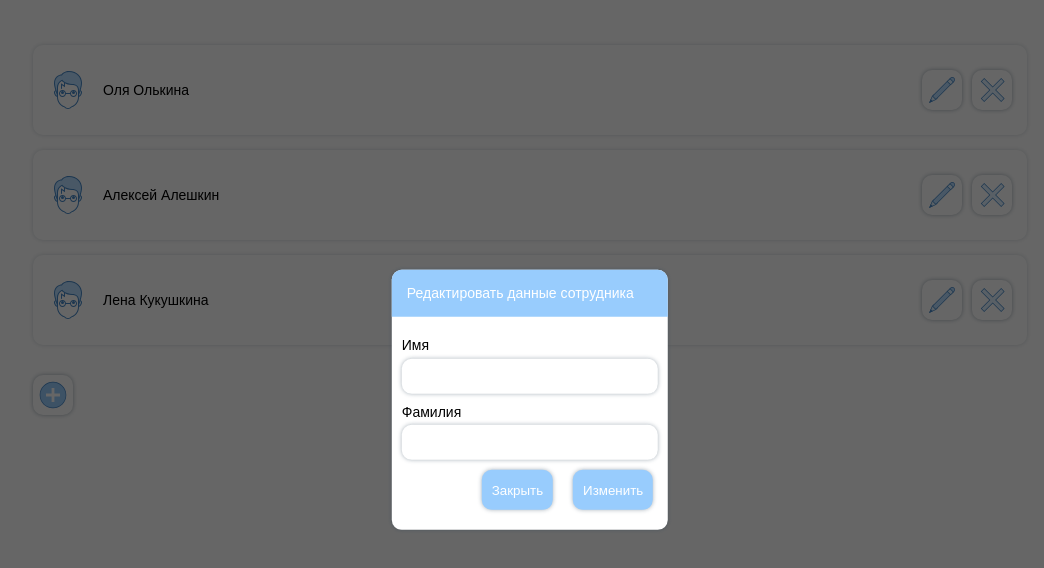
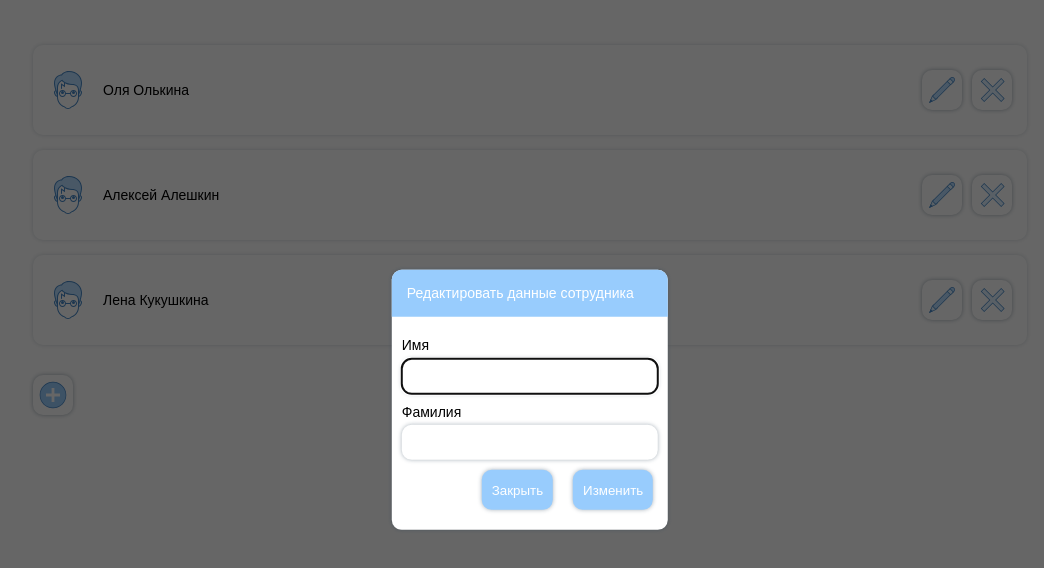
Before and after one commit to morwen27/coworker-vue, a Vue app: page / in a window 1280 px wide. Both pictures are taken after a click on the button 1052 px from the left and 90 px from the top of the page. Shown: the top 568 px of the page, without its empty margins (110-1154 px from the left). Built offline with nearby package versions, Linux system fonts and the light colour scheme; data requests are answered from the project's data file.

Commit message:
added focus directives; WIP: events for modal

```diff
--- a/src/components/ModalWindow.vue
+++ b/src/components/ModalWindow.vue
@@ -8,20 +8,35 @@
           <form ref="modal">
             <label for="firstName">
               <span class="label__title">Имя</span>
-              <input type="text" id="firstName" />
+              <input
+                v-model.trim="person.firstName"
+                v-focus
+                type="text"
+                id="firstName"
+              />
             </label>
             <label for="lastName">
               <span class="label__title">Фамилия</span>
-              <input type="text" id="lastName" />
+              <input v-model.trim="person.lastName" type="text" id="lastName" />
             </label>
           </form>
         </template>
+
         <template v-else-if="actionName === 'remove'">
           <p class="modal__warn">Вы уверены, что хотите удалить сотрудника?</p>
         </template>
+
         <div class="button-wrapper">
-          <base-button :typeAction="'close'" :isModal="true"></base-button>
-          <base-button :typeAction="actionName" :isModal="true"></base-button>
+          <base-button
+            :typeAction="'close'"
+            :isModal="true"
+            @click="closeModal"
+          ></base-button>
+          <base-button
+            :typeAction="actionName"
+            :isModal="true"
+            @click="submitData"
+          ></base-button>
         </div>
       </div>
     </div>
@@ -29,10 +44,11 @@
 </template>
 
 <script lang="ts">
-import { Component, Prop, Vue } from "vue-property-decorator";
+import { Component, Emit, Prop, Vue } from "vue-property-decorator";
 import BaseButton from "@/components/BaseButton.vue";
 import ModalType from "@/models/modal-type";
 import { ButtonActions } from "@/models/button-actions";
+import { Person } from "@/models/person";
 
 const modalTypes: ModalType[] = [
   {
@@ -58,9 +74,32 @@ export default class ModalWindow extends Vue {
   @Prop() show!: boolean;
   @Prop() actionName!: string;
 
+  @Emit("close-modal")
+  closeModal(): boolean {
+    return !this.show;
+  }
+
+  @Emit("submit-data")
+  submitData(): Person {
+    this.some();
+    return this.person;
+  }
+
   get title(): string {
     const index = modalTypes.findIndex((type) => type.name === this.actionName);
     return modalTypes[index].modalTitle;
+  }
+
+  get person(): Person {
+    return {
+      firstName: "",
+      lastName: "",
+      id: Date.now(),
+    };
+  }
+
+  some() {
+    console.log(this.$refs.modal);
   }
 }
 </script>
--- a/src/components/PersonList.vue
+++ b/src/components/PersonList.vue
@@ -30,7 +30,12 @@
       :is-modal="false"
       @click="openModal('add')"
     ></base-button>
-    <modal-window :show="showModal" :actionName="actionForModal"></modal-window>
+    <modal-window
+      :show="showModal"
+      :actionName="actionForModal"
+      @close-modal="closeModal"
+      @submit-data="getChangedData"
+    ></modal-window>
   </div>
 </template>
 
@@ -60,6 +65,14 @@ export default class PersonList extends Vue {
   openModal(action: string) {
     this.actionForModal = action;
     this.showModal = !this.showModal;
+  }
+
+  closeModal() {
+    this.showModal = !this.showModal;
+  }
+
+  getChangedData(person: Person) {
+    console.log(person);
   }
 }
 </script>
--- /dev/null
+++ b/src/directives/focus.ts
@@ -0,0 +1,5 @@
+export default {
+  inserted: function (el: any) {
+    el?.focus();
+  },
+};
--- a/src/main.ts
+++ b/src/main.ts
@@ -1,7 +1,9 @@
 import Vue from "vue";
 import App from "./App.vue";
+import focusDirective from "@/directives/focus";
 
 Vue.config.productionTip = false;
+Vue.directive("focus", focusDirective);
 
 new Vue({
   render: (h) => h(App),
```
